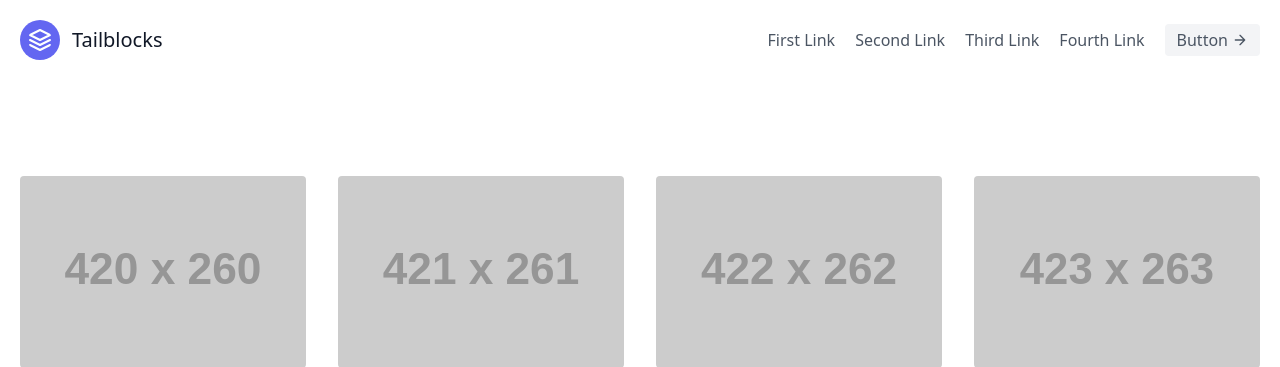
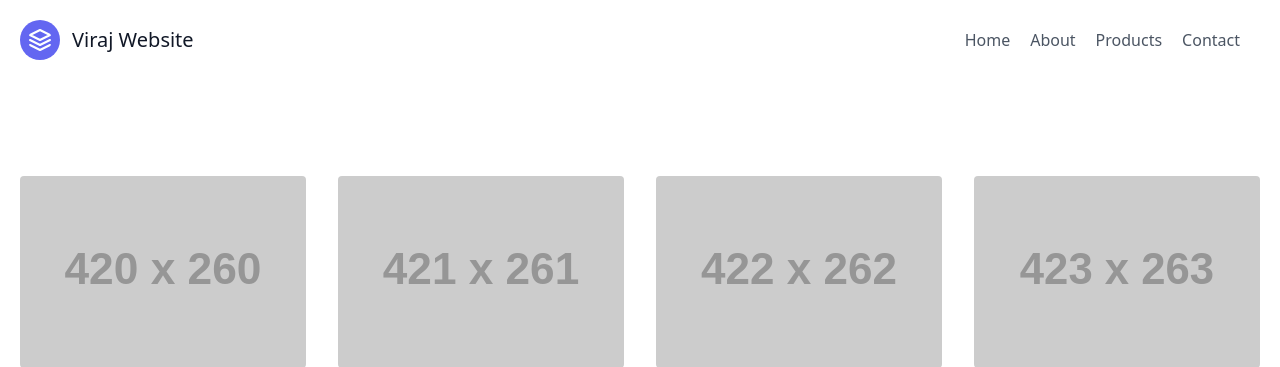
Before and after one commit to Yash-Kavaiya/Viraj_website, a Flask app: page / in a window 1280 px wide. Shown: the top 367 px of the page. Run offline with Flask 2, Linux system fonts and the light colour scheme; grey boxes labelled with a size stand in for pictures from a placeholder-image service; some libraries are stand-ins or nearby versions.

Commit message:
Update index.html

```diff
--- a/templates/index.html
+++ b/templates/index.html
@@ -13,19 +13,14 @@
             <svg xmlns="http://www.w3.org/2000/svg" fill="none" stroke="currentColor" stroke-linecap="round" stroke-linejoin="round" stroke-width="2" class="w-10 h-10 text-white p-2 bg-indigo-500 rounded-full" viewBox="0 0 24 24">
               <path d="M12 2L2 7l10 5 10-5-10-5zM2 17l10 5 10-5M2 12l10 5 10-5"></path>
             </svg>
-            <span class="ml-3 text-xl">Tailblocks</span>
+            <span class="ml-3 text-xl">Viraj Website </span>
           </a>
           <nav class="md:ml-auto flex flex-wrap items-center text-base justify-center">
-            <a class="mr-5 hover:text-gray-900">First Link</a>
-            <a class="mr-5 hover:text-gray-900">Second Link</a>
-            <a class="mr-5 hover:text-gray-900">Third Link</a>
-            <a class="mr-5 hover:text-gray-900">Fourth Link</a>
+            <a class="mr-5 hover:text-gray-900">Home</a>
+            <a class="mr-5 hover:text-gray-900">About</a>
+            <a class="mr-5 hover:text-gray-900">Products</a>
+            <a class="mr-5 hover:text-gray-900">Contact</a>
           </nav>
-          <button class="inline-flex items-center bg-gray-100 border-0 py-1 px-3 focus:outline-none hover:bg-gray-200 rounded text-base mt-4 md:mt-0">Button
-            <svg fill="none" stroke="currentColor" stroke-linecap="round" stroke-linejoin="round" stroke-width="2" class="w-4 h-4 ml-1" viewBox="0 0 24 24">
-              <path d="M5 12h14M12 5l7 7-7 7"></path>
-            </svg>
-          </button>
         </div>
       </header>
     <section class="text-gray-600 body-font">
```
